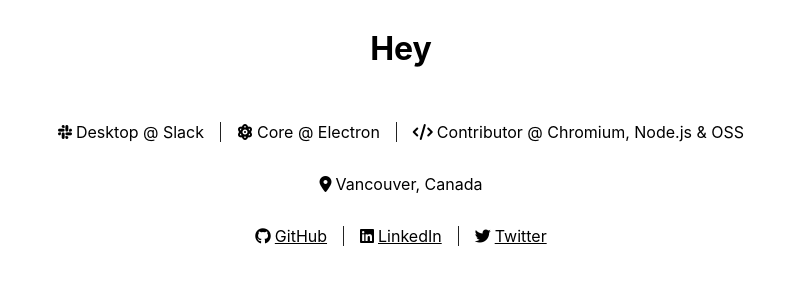
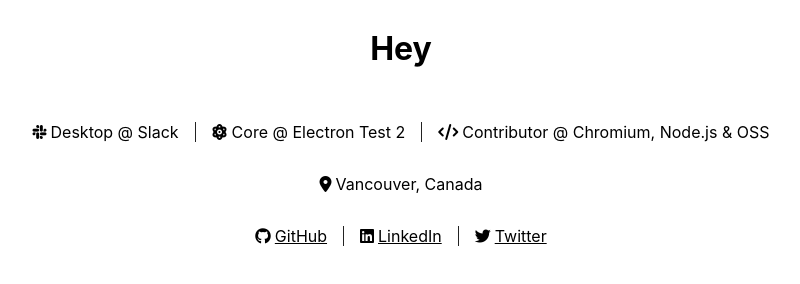
Before and after one commit to MarshallOfSound/samuel-attard-dot-com, a plain HTML site: page index.html in a window 1280 px wide. Shown: the whole page, without its empty margins (239-1039 px from the left). Drawn offline with Linux system fonts and the light colour scheme.

Commit message:
Update index.html

```diff
--- a/index.html
+++ b/index.html
@@ -48,7 +48,7 @@
   <main>
     <section>
       <span><i class="fa-brands fa-slack"></i>Desktop @ Slack</span>
-      <span><i class="fa-solid fa-atom"></i>Core @ Electron</span>
+      <span><i class="fa-solid fa-atom"></i>Core @ Electron Test 2</span>
       <span><i class="fa-solid fa-code"></i>Contributor @ Chromium, Node.js & OSS</span>
     </section>
     <section>
```
